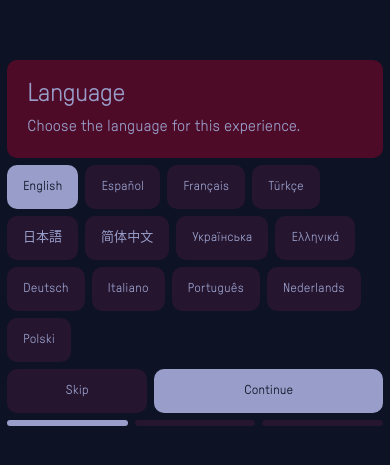
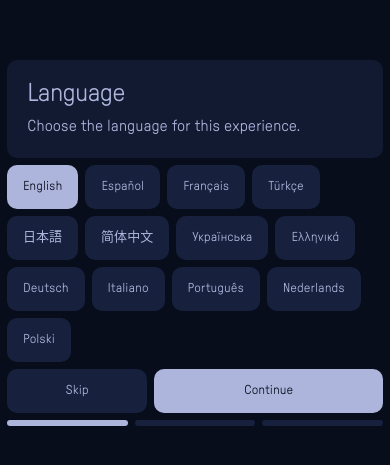
Before and after one commit to cedarandcactus/burgama-site-14.5, a Next.js app: page / in a window 390 px wide. Shown: the part 179-644 px from the top of the page. Built offline with nearby package versions, Linux system fonts and the light colour scheme.

Commit message:
feat: update color palette and visual effects in global styles

```diff
--- a/app/globals.css
+++ b/app/globals.css
@@ -59,11 +59,11 @@
 :root {
   color-scheme: dark;
 
-  --navy: #0e1225;
-  --periwinkle: #989ec9;
-  --surface-1: #4e0b28;
-  --surface-2: #25152f;
-  --surface-3: #3a1230;
+  --navy: #080d1b;
+  --periwinkle: #aeb5dc;
+  --surface-1: #111a31;
+  --surface-2: #17213d;
+  --surface-3: #202b4a;
 
   --background: var(--navy);
   --foreground: var(--periwinkle);
@@ -176,10 +176,10 @@
   isolation: isolate;
   overflow: hidden;
   background:
-    radial-gradient(92% 84% at 52% 0%, rgb(152 158 201 / 0.72) 0%, rgb(152 158 201 / 0.22) 50%, transparent 72%),
-    radial-gradient(88% 96% at 8% 38%, rgb(152 158 201 / 0.64) 0%, transparent 68%),
-    radial-gradient(94% 106% at 96% 66%, rgb(78 11 40 / 0.98) 0%, rgb(78 11 40 / 0.44) 58%, transparent 80%),
-    linear-gradient(156deg, var(--periwinkle) 0%, var(--surface-1) 72%, var(--surface-1) 100%);
+    radial-gradient(92% 84% at 52% 0%, rgb(174 181 220 / 0.34) 0%, rgb(174 181 220 / 0.1) 50%, transparent 72%),
+    radial-gradient(88% 96% at 8% 38%, rgb(32 43 74 / 0.78) 0%, transparent 68%),
+    radial-gradient(94% 106% at 96% 66%, rgb(17 26 49 / 0.96) 0%, rgb(17 26 49 / 0.42) 58%, transparent 80%),
+    linear-gradient(156deg, var(--surface-3) 0%, var(--surface-1) 72%, var(--navy) 100%);
   background-size: 132% 132%, 140% 140%, 138% 138%, 100% 100%;
   animation: premise-drift 18s ease-in-out infinite alternate;
 }
@@ -190,9 +190,9 @@
   z-index: -1;
   inset: -20%;
   background:
-    radial-gradient(circle at 30% 28%, rgb(152 158 201 / 0.72), transparent 34%),
-    radial-gradient(circle at 72% 64%, rgb(78 11 40 / 0.92), transparent 42%);
-  filter: blur(56px) saturate(120%);
+    radial-gradient(circle at 30% 28%, rgb(174 181 220 / 0.28), transparent 34%),
+    radial-gradient(circle at 72% 64%, rgb(32 43 74 / 0.76), transparent 42%);
+  filter: blur(56px) saturate(105%);
   animation: premise-bloom 22s ease-in-out infinite alternate;
 }
 
@@ -644,17 +644,17 @@ html[data-entry-open='true'] body {
   opacity: var(--film-tint);
   transform: translate3d(0, var(--film-veil-y), 0);
   background:
-    radial-gradient(92% 84% at 52% 100%, rgb(152 158 201 / 0.72) 0%, rgb(152 158 201 / 0.22) 50%, transparent 72%),
-    linear-gradient(180deg, transparent 0%, rgb(110 29 66 / 0.08) 42%, rgb(152 158 201 / 0.62) 100%);
+    radial-gradient(92% 84% at 52% 100%, rgb(174 181 220 / 0.4) 0%, rgb(174 181 220 / 0.12) 50%, transparent 72%),
+    linear-gradient(180deg, transparent 0%, rgb(17 26 49 / 0.16) 42%, rgb(32 43 74 / 0.72) 100%);
 }
 
 .hero-color-transition::after {
   opacity: var(--film-solid);
   background:
-    radial-gradient(92% 84% at 52% 100%, rgb(152 158 201 / 0.72) 0%, rgb(152 158 201 / 0.22) 50%, transparent 72%),
-    radial-gradient(88% 96% at 8% 62%, rgb(152 158 201 / 0.64) 0%, transparent 68%),
-    radial-gradient(94% 106% at 96% 34%, rgb(78 11 40 / 0.98) 0%, rgb(78 11 40 / 0.44) 58%, transparent 80%),
-    linear-gradient(24deg, var(--periwinkle) 0%, var(--surface-1) 72%, var(--surface-1) 100%);
+    radial-gradient(92% 84% at 52% 100%, rgb(174 181 220 / 0.4) 0%, rgb(174 181 220 / 0.12) 50%, transparent 72%),
+    radial-gradient(88% 96% at 8% 62%, rgb(32 43 74 / 0.74) 0%, transparent 68%),
+    radial-gradient(94% 106% at 96% 34%, rgb(17 26 49 / 0.96) 0%, rgb(17 26 49 / 0.42) 58%, transparent 80%),
+    linear-gradient(24deg, var(--surface-3) 0%, var(--surface-1) 72%, var(--navy) 100%);
 }
 
 .hero-copy-layer {
@@ -905,27 +905,23 @@ html[data-entry-open='true'] body {
   line-height: 1;
 }
 
-.wurqly-case-study {
-  --wurqly-periwinkle: var(--periwinkle);
-}
-
 .wurqly-hero {
   width: 100vw;
   margin-left: calc(50% - 50vw);
-  background: var(--wurqly-periwinkle);
+  background: var(--navy);
 }
 
 .wurqly-hero > video,
 .wurqly-hero > img {
   transform: scale(1.08);
-  filter: blur(10px) saturate(0.58) contrast(0.76);
+  filter: blur(11px) saturate(0.42) contrast(0.72) brightness(0.72);
 }
 
 .wurqly-hero-wash {
   background: linear-gradient(
     180deg,
-    rgb(152 158 201 / 0.34) 0%,
-    rgb(152 158 201 / 0.52) 58%,
+    rgb(8 13 27 / 0.2) 0%,
+    rgb(17 26 49 / 0.56) 58%,
     var(--navy) 100%
   );
   backdrop-filter: blur(7px);
@@ -934,47 +930,42 @@ html[data-entry-open='true'] body {
 
 .wurqly-hero-copy {
   color: var(--periwinkle);
-  text-shadow: 0 1px 18px rgb(8 17 50 / 0.2);
+}
+
+.wurqly-title {
+  font-family: var(--font-wordmark), var(--font-standard), sans-serif;
+  font-size: clamp(3rem, 7vw, 6.5rem);
+  line-height: 0.82;
+  letter-spacing: -0.055em;
 }
 
 .wurqly-project-info {
-  margin-top: -6rem;
   position: relative;
   z-index: 2;
+  margin-top: -4rem;
+  overflow: hidden;
+  border-radius: var(--radius-module);
+  background: var(--surface-1);
+}
+
+.wurqly-project-info > div {
+  min-width: 0;
+  border-radius: 0;
+  background: transparent;
 }
 
 .wurqly-media-frame {
-  background: var(--wurqly-periwinkle);
-  color: var(--navy);
+  background: var(--surface-2);
+  color: var(--periwinkle);
 }
 
 .wurqly-case-study .wurqly-media-frame img[src$='shaded-logo.png'] {
-  filter: saturate(0.94);
-}
-
-.wurqly-case-study .wurqly-media-frame img[src$='wordmark.svg'] {
-  background: var(--wurqly-periwinkle);
-}
-
-.wurqly-case-study blockquote {
-  background: var(--navy);
-  color: var(--wurqly-periwinkle);
-}
-
-.wurqly-case-study .bg-surface-1,
-.wurqly-case-study .bg-surface-3 {
-  background: var(--wurqly-periwinkle);
-  color: var(--navy);
-}
-
-.wurqly-case-study .bg-surface-2 {
-  background: var(--navy);
-  color: var(--wurqly-periwinkle);
+  filter: saturate(0.72) contrast(0.94);
 }
 
 @supports not ((backdrop-filter: blur(1px)) or (-webkit-backdrop-filter: blur(1px))) {
   .wurqly-hero-wash {
-    background: linear-gradient(180deg, rgb(152 158 201 / 0.68), var(--navy));
+    background: linear-gradient(180deg, rgb(17 26 49 / 0.72), var(--navy));
   }
 }
 
--- a/app/work/[slug]/page.tsx
+++ b/app/work/[slug]/page.tsx
@@ -73,7 +73,7 @@ export default async function ProjectPage({
             ) : null}
             <div className="wurqly-hero-wash absolute inset-0" />
             <div className="wurqly-hero-copy relative z-10 flex w-full max-w-2xl flex-col gap-6 md:ml-auto md:items-end md:text-right">
-              <AnimatedText as="h1" lines={[project.title]} className="t-display" />
+              <AnimatedText as="h1" lines={[project.title]} className="wurqly-title" />
               <AnimatedText lines={project.introCopy} className="t-section max-w-[18ch]" delay={120} />
               <p className="t-body max-w-[48ch] text-pretty">{project.summary}</p>
             </div>
```
